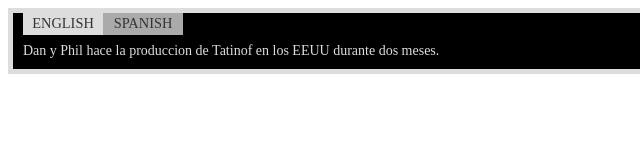
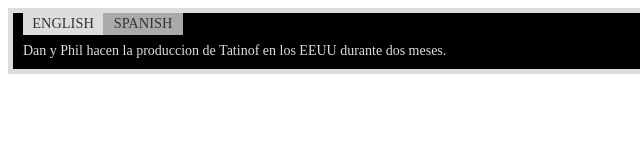
Before and after one commit to CarrylSorene/web-dev-recipe-book, a plain HTML site: page ch2-interface/tabs/index.html in a window 1280 px wide. Both pictures are taken after a click on the item "SPANISH". Shown: the full height of the page, 0-640 px from the left. Drawn offline with nearby package versions, Linux system fonts and the light colour scheme.

Commit message:
Corrected my Spanish

```diff
--- a/ch2-interface/tabs/index.html
+++ b/ch2-interface/tabs/index.html
@@ -14,7 +14,7 @@
     </div>
 
     <div class="language" data-tab-title="Spanish">
-      Dan y Phil hace la produccion de Tatinof en los EEUU durante dos meses.
+      Dan y Phil hacen la produccion de Tatinof en los EEUU durante dos meses.
     </div>
 
   </div>
```
